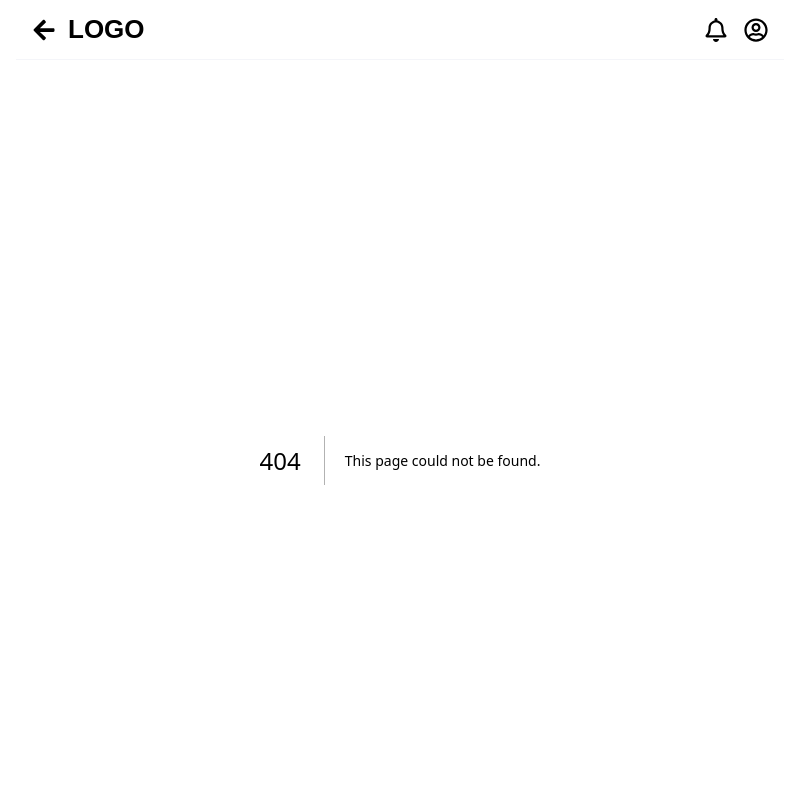
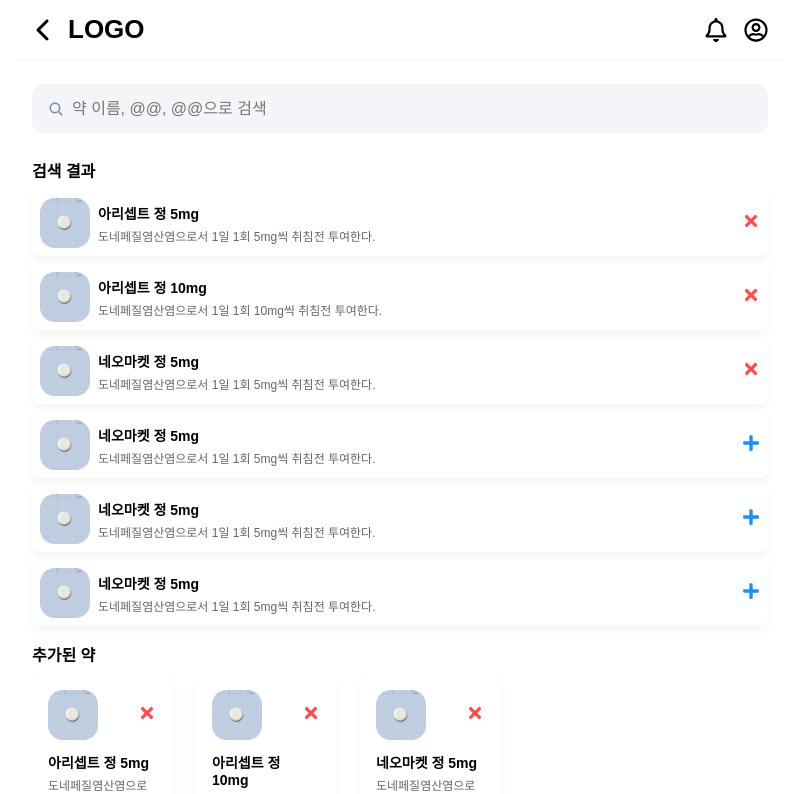
Before and after one commit to carewith/carewith-fe, a Next.js app: page /register/search in a window 1280 px wide. Before the commit this address had no page. Shown: the top 794 px of the page, without its empty margins (240-1039 px from the left). Built offline with nearby package versions, Linux system fonts and the light colour scheme; a web font is replaced by a local one.

Commit message:
feat: 약 검색 등록 페이지 퍼블리싱

```diff
--- /dev/null
+++ b/src/app/(manage)/register/search/page.tsx
@@ -0,0 +1,115 @@
+"use client";
+import { useState } from "react";
+import styled from "styled-components";
+import AddedMedicines from "@/components/registpage/search/AddedMedicines";
+import SearchResults from "@/components/registpage/search/SearchResults";
+import SearchBar from "@/components/registpage/search/SearchBar";
+import NextButton from "@/components/registpage/search/NextButton";
+
+type Medicine = {
+  id: number;
+  name: string;
+  description: string;
+  imageUrl: string;
+};
+
+const SearchRegisterPage = () => {
+  //FIXME - USESTATE 대신 데이터 요청으로 변경 예정
+  const [addedMedicines, setAddedMedicines] = useState<Medicine[]>([
+    {
+      id: 1,
+      name: "아리셉트 정 5mg",
+      description: "도네페질염산염으로서 1일 1회 5mg씩 취침전 투여한다.",
+      imageUrl: "/images/mediblock.png",
+    },
+    {
+      id: 2,
+      name: "아리셉트 정 10mg",
+      description: "도네페질염산염으로서 1일 1회 10mg씩 취침전 투여한다.",
+      imageUrl: "/images/mediblock.png",
+    },
+    {
+      id: 3,
+      name: "네오마켓 정 5mg",
+      description: "도네페질염산염으로서 1일 1회 5mg씩 취침전 투여한다.",
+      imageUrl: "/images/mediblock.png",
+    },
+  ]);
+  const [searchResults, setSearchResults] = useState<Medicine[]>([
+    {
+      id: 1,
+      name: "아리셉트 정 5mg",
+      description: "도네페질염산염으로서 1일 1회 5mg씩 취침전 투여한다.",
+      imageUrl: "/images/mediblock.png",
+    },
+    {
+      id: 2,
+      name: "아리셉트 정 10mg",
+      description: "도네페질염산염으로서 1일 1회 10mg씩 취침전 투여한다.",
+      imageUrl: "/images/mediblock.png",
+    },
+    {
+      id: 3,
+      name: "네오마켓 정 5mg",
+      description: "도네페질염산염으로서 1일 1회 5mg씩 취침전 투여한다.",
+      imageUrl: "/images/mediblock.png",
+    },
+    {
+      id: 4,
+      name: "네오마켓 정 5mg",
+      description: "도네페질염산염으로서 1일 1회 5mg씩 취침전 투여한다.",
+      imageUrl: "/images/mediblock.png",
+    },
+    {
+      id: 5,
+      name: "네오마켓 정 5mg",
+      description: "도네페질염산염으로서 1일 1회 5mg씩 취침전 투여한다.",
+      imageUrl: "/images/mediblock.png",
+    },
+    {
+      id: 6,
+      name: "네오마켓 정 5mg",
+      description: "도네페질염산염으로서 1일 1회 5mg씩 취침전 투여한다.",
+      imageUrl: "/images/mediblock.png",
+    },
+  ]);
+
+  const handleAddMedicine = (medicine: Medicine) => {
+    if (!addedMedicines.find((m) => m.id === medicine.id)) {
+      setAddedMedicines([...addedMedicines, medicine]);
+    }
+  };
+
+  const handleRemoveMedicine = (id: number) => {
+    setAddedMedicines(addedMedicines.filter((m) => m.id !== id));
+  };
+
+  return (
+    <Container>
+      <SearchBar />
+      <SectionTitle>검색 결과</SectionTitle>
+      <SearchResults
+        searchResults={searchResults}
+        addedMedicines={addedMedicines}
+        onAdd={handleAddMedicine}
+        onRemove={handleRemoveMedicine}
+      />
+      <SectionTitle>추가된 약</SectionTitle>
+      <AddedMedicines
+        addedMedicines={addedMedicines}
+        onRemove={handleRemoveMedicine}
+      />
+      <NextButton />
+    </Container>
+  );
+};
+
+export default SearchRegisterPage;
+
+const Container = styled.div`
+  padding: 1.5rem 1rem;
+`;
+const SectionTitle = styled.h3`
+  font-size: 16px;
+  margin-bottom: 8px;
+`;
--- a/src/components/Header.tsx
+++ b/src/components/Header.tsx
@@ -2,10 +2,10 @@
 
 import styled from "styled-components";
 import { useState } from "react";
+import { FaChevronLeft } from "react-icons/fa6";
 import { usePathname, useRouter } from "next/navigation";
 import {
   FaRegCheckCircle,
-  FaArrowLeft,
   FaRegBell,
   FaRegUserCircle,
   FaRegTrashAlt,
@@ -63,7 +63,7 @@ const Modal = styled.div`
   border-radius: 24px;
   box-shadow: 0 2px 10px rgba(0, 0, 0, 0.1);
   width: 95%;
-  max-width: 400px;
+  max-width: 768px;
   display: flex;
   flex-direction: column;
   gap: 1rem;
@@ -133,11 +133,8 @@ const Header = () => {
       router.push(`/mediblock/${slug}/edit`);
     }
   };
-
-  // Check if the current route is /login or /signup
   const isAuthPage = pathname === "/login" || pathname === "/signup";
 
-  // If it is an auth page, return null to hide the header
   if (isAuthPage) {
     return null;
   }
@@ -149,7 +146,7 @@ const Header = () => {
           {isHomePage || isMediblock ? (
             <RxHamburgerMenu size={24} />
           ) : (
-            <FaArrowLeft size={24} onClick={() => router.back()} />
+            <FaChevronLeft size={24} onClick={() => router.back()} />
           )}
           <Logo>LOGO</Logo>
         </LogoContainer>
--- /dev/null
+++ b/src/components/registpage/search/AddedMedicines.tsx
@@ -0,0 +1,46 @@
+"use client";
+import styled from "styled-components";
+import MedicineCard from "./MedicineCard";
+
+type Medicine = {
+  id: number;
+  name: string;
+  description: string;
+  imageUrl: string;
+};
+
+type AddedMedicinesProps = {
+  addedMedicines: Medicine[];
+  onRemove: (id: number) => void;
+};
+
+const AddedMedicines = ({ addedMedicines, onRemove }: AddedMedicinesProps) => (
+  <AddedMedicinesContainer>
+    {addedMedicines.length > 0 ? (
+      addedMedicines.map((medicine) => (
+        <MedicineCard
+          key={medicine.id}
+          medicine={medicine}
+          onRemove={onRemove}
+        />
+      ))
+    ) : (
+      <EmptyMessage>약을 추가해주세요.</EmptyMessage>
+    )}
+  </AddedMedicinesContainer>
+);
+
+export default AddedMedicines;
+
+const AddedMedicinesContainer = styled.div`
+  display: flex;
+  overflow-x: auto;
+  gap: 12px;
+  margin-bottom: 16px;
+`;
+
+const EmptyMessage = styled.div`
+  font-size: 14px;
+  color: #999;
+  text-align: center;
+`;
--- /dev/null
+++ b/src/components/registpage/search/MedicineCard.tsx
@@ -0,0 +1,77 @@
+"use client";
+import styled from "styled-components";
+import { FaTimes } from "react-icons/fa";
+
+type Medicine = {
+  id: number;
+  name: string;
+  description: string;
+  imageUrl: string;
+};
+
+type MedicineCardProps = {
+  medicine: Medicine;
+  onRemove: (id: number) => void;
+};
+
+const MedicineCard = ({ medicine, onRemove }: MedicineCardProps) => (
+  <MedicineCardContainer>
+    <MedicineCardHeader>
+      <MedicineImage src={medicine.imageUrl} alt={medicine.name} />
+      <RemoveButton onClick={() => onRemove(medicine.id)}>
+        <FaTimes />
+      </RemoveButton>
+    </MedicineCardHeader>
+    <MedicineDetails>
+      <MedicineName>{medicine.name}</MedicineName>
+      <MedicineDescription>{medicine.description}</MedicineDescription>
+    </MedicineDetails>
+  </MedicineCardContainer>
+);
+
+export default MedicineCard;
+
+const MedicineCardContainer = styled.div`
+  background-color: white;
+  border-radius: 12px;
+  padding: 16px;
+  box-shadow: 0px 4px 10px rgba(0, 0, 0, 0.05);
+  flex-shrink: 0;
+  width: 140px;
+  margin-right: 12px;
+`;
+
+const MedicineCardHeader = styled.div`
+  display: flex;
+  justify-content: space-between;
+  align-items: center;
+`;
+
+const MedicineImage = styled.img`
+  width: 50px;
+  height: 50px;
+  border-radius: 4px;
+`;
+
+const MedicineDetails = styled.div`
+  margin-top: 12px;
+`;
+
+const MedicineName = styled.div`
+  font-size: 14px;
+  font-weight: bold;
+  margin-bottom: 4px;
+`;
+
+const MedicineDescription = styled.div`
+  font-size: 12px;
+  color: #666;
+`;
+
+const RemoveButton = styled.button`
+  background: none;
+  border: none;
+  color: #ff4d4f;
+  font-size: 18px;
+  cursor: pointer;
+`;
--- /dev/null
+++ b/src/components/registpage/search/NextButton.tsx
@@ -0,0 +1,19 @@
+"use client";
+import styled from "styled-components";
+
+const NextButton = () => <StyledNextButton>다음</StyledNextButton>;
+
+export default NextButton;
+
+const StyledNextButton = styled.button`
+  background-color: ${({ theme }) => theme.colors.primary.blue02};
+  color: white;
+  border: none;
+  border-radius: 8px;
+  padding: 12px;
+  font-size: 16px;
+  width: 100%;
+  text-align: center;
+  margin-top: 16px;
+  cursor: pointer;
+`;
--- /dev/null
+++ b/src/components/registpage/search/SearchBar.tsx
@@ -0,0 +1,30 @@
+"use client";
+import styled from "styled-components";
+import { IoSearch } from "react-icons/io5";
+
+const SearchBar = () => (
+  <SearchBarContainer>
+    <IoSearch color="#808AAB" />
+    <SearchInput placeholder="약 이름, @@, @@으로 검색" />
+  </SearchBarContainer>
+);
+
+export default SearchBar;
+
+const SearchBarContainer = styled.div`
+  display: flex;
+  gap: 0.5rem;
+  align-items: center;
+  background-color: ${({ theme }) => theme.colors.grey.background};
+  border-radius: 0.75rem;
+  padding: 1rem;
+  margin-bottom: 1.5rem;
+`;
+
+const SearchInput = styled.input`
+  flex: 1;
+  border: none;
+  background: none;
+  font-size: 16px;
+  color: ${({ theme }) => theme.colors.grey.grey01};
+`;
--- /dev/null
+++ b/src/components/registpage/search/SearchResults.tsx
@@ -0,0 +1,99 @@
+"use client";
+import styled from "styled-components";
+import { FaPlus, FaTimes } from "react-icons/fa";
+
+type Medicine = {
+  id: number;
+  name: string;
+  description: string;
+  imageUrl: string;
+};
+
+type SearchResultsProps = {
+  searchResults: Medicine[];
+  addedMedicines: Medicine[];
+  onAdd: (medicine: Medicine) => void;
+  onRemove: (id: number) => void;
+};
+
+const SearchResults = ({
+  searchResults,
+  addedMedicines,
+  onAdd,
+  onRemove,
+}: SearchResultsProps) => (
+  <SearchResultsContainer>
+    {searchResults.map((medicine) => (
+      <SearchResult key={medicine.id}>
+        <MedicineImage src={medicine.imageUrl} alt={medicine.name} />
+        <MedicineDetails>
+          <MedicineName>{medicine.name}</MedicineName>
+          <MedicineDescription>{medicine.description}</MedicineDescription>
+        </MedicineDetails>
+        {addedMedicines.find((m) => m.id === medicine.id) ? (
+          <RemoveButton onClick={() => onRemove(medicine.id)}>
+            <FaTimes />
+          </RemoveButton>
+        ) : (
+          <AddButton onClick={() => onAdd(medicine)}>
+            <FaPlus />
+          </AddButton>
+        )}
+      </SearchResult>
+    ))}
+  </SearchResultsContainer>
+);
+
+export default SearchResults;
+
+const SearchResultsContainer = styled.div`
+  margin-bottom: 16px;
+`;
+
+const SearchResult = styled.div`
+  display: flex;
+  align-items: center;
+  background-color: white;
+  border-radius: 8px;
+  padding: 8px;
+  margin-bottom: 8px;
+  gap: 0.5rem;
+  box-shadow: 0px 4px 10px rgba(0, 0, 0, 0.05);
+`;
+
+const MedicineImage = styled.img`
+  width: 50px;
+  height: 50px;
+  border-radius: 4px;
+`;
+
+const MedicineDetails = styled.div`
+  flex: 1;
+`;
+
+const MedicineName = styled.div`
+  font-size: 14px;
+  font-weight: bold;
+  margin-bottom: 4px;
+`;
+
+const MedicineDescription = styled.div`
+  font-size: 12px;
+  color: #666;
+`;
+
+const AddButton = styled.button`
+  background: none;
+  border: none;
+  color: #1890ff;
+  font-size: 18px;
+  cursor: pointer;
+`;
+
+const RemoveButton = styled.button`
+  background: none;
+  border: none;
+  color: #ff4d4f;
+  font-size: 18px;
+  cursor: pointer;
+`;
--- a/src/styles/globals.css
+++ b/src/styles/globals.css
@@ -23,6 +23,10 @@
     margin: 0;
     padding: 0;
 }
+a {
+  color: inherit;
+  text-decoration: none;
+}
 html,body {
     position: relative;
     font-family: 'Nanum Barun Gothic', sans-serif;
```
Also changed, not shown: src/components/registpage/AddButton.tsx (+7 -4 lines).
